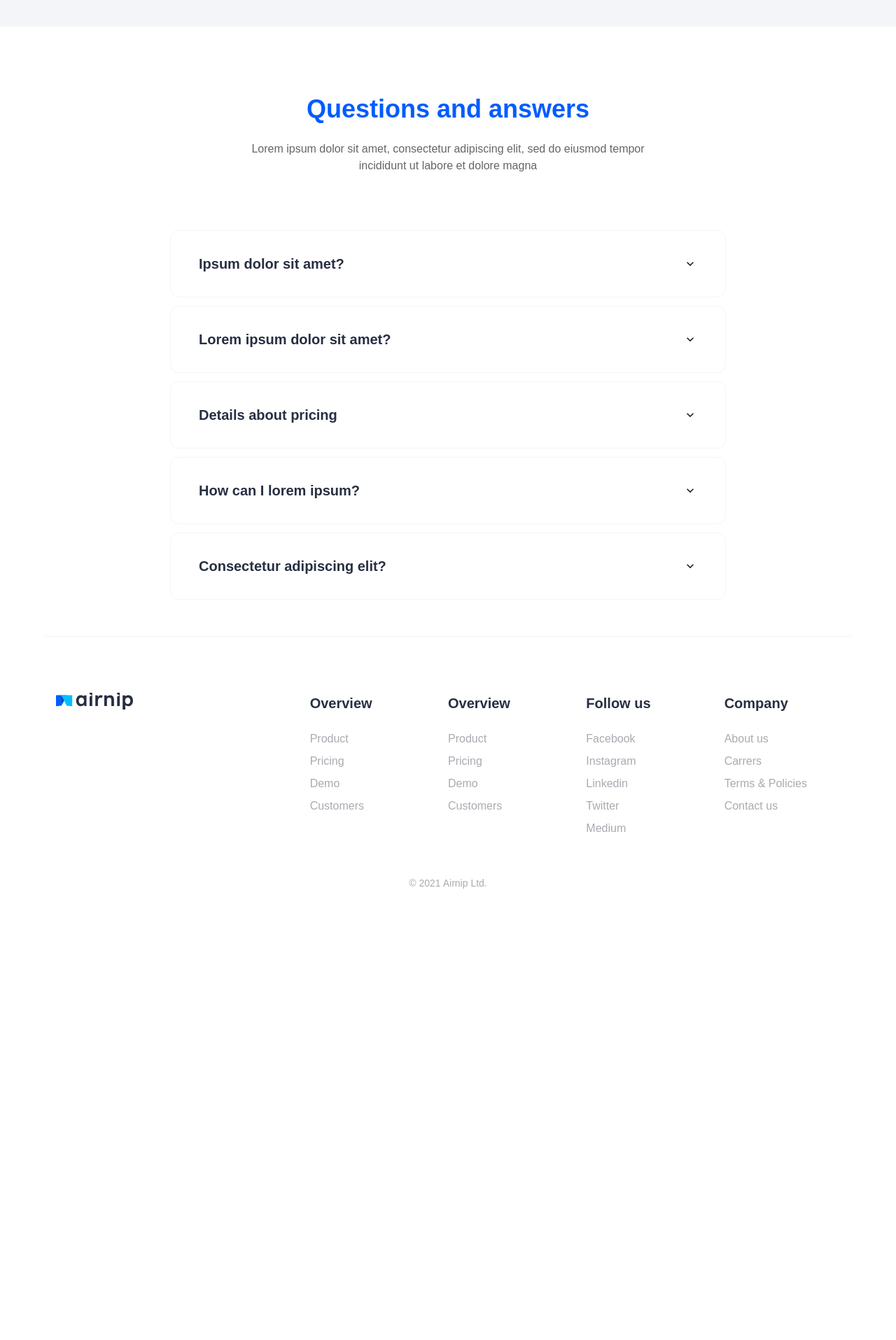
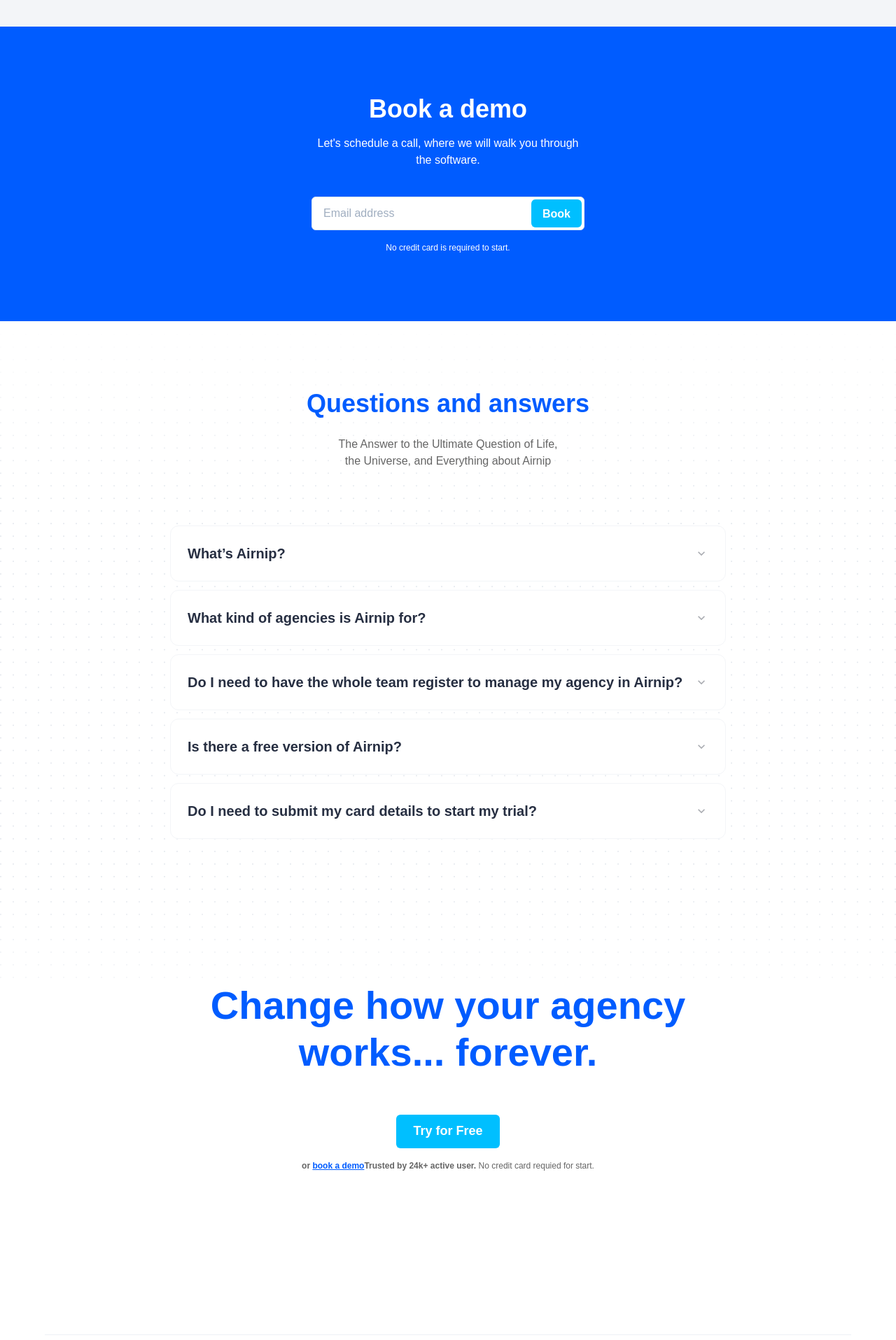
Before and after one commit to sarkozigabor13/nextjsAirnip, a Next.js app: page / in a window 1280 px wide. Shown: the part 925-2840 px from the top of the page at 70% size. Before the commit the page ends 2230 px from the top, so only its background shows below. Built offline with nearby package versions, Linux system fonts and the light colour scheme.

Commit message:
Book a demo section created

```diff
--- /dev/null
+++ b/components/book/cta.js
@@ -0,0 +1,31 @@
+import {
+    Input,
+    Button,
+    InputGroup,
+    InputRightElement
+  } from "@chakra-ui/react";
+
+export default function ctaBook() {
+    return (
+        <InputGroup size="lg" w="full" mb={'16px'} mt={'40px'} display={{ base: "none", lg: "flex" }}>
+          <Input
+            color="brand.900"
+            type="email"
+            placeholder="Email address"
+            bg="white"
+            fontSize={'16px'}
+          />
+          <InputRightElement w="auto">
+            <Button
+              color="white"
+              variant="solid"
+              bg={"buttonBlue"}
+              type="submit"
+              m={'4px'}
+            >
+              Book
+            </Button>
+          </InputRightElement>
+        </InputGroup>
+    )
+}
--- /dev/null
+++ b/components/book/index.js
@@ -0,0 +1,38 @@
+import {
+  Box,
+  Button,
+  Center,
+  Container,
+  Heading,
+  Text,
+} from "@chakra-ui/react";
+
+import CtaBook from "../book/cta"
+
+export default function bookSection() {
+  return (
+    <Box bg={"#0048C8"}>
+      <Container maxW={"7xl"} py={"96px"} bg={"#005CFF"}>
+        <Center>
+          <Box maxW={"390px"}>
+            <Center color={"white"}>
+              <Heading>Book a demo</Heading>
+            </Center>
+            <Center>
+              <Text mt={'16px'} color={"white"} textAlign={"center"}>
+                Let's schedule a call, where we will walk you through the
+                software.
+              </Text>
+            </Center>
+            <Center>
+              <CtaBook />
+            </Center>
+            <Center>
+              <Text fontSize={'12px'} fontWeight={'400'} color={"white"}>No credit card is required to start.</Text>
+            </Center>
+          </Box>
+        </Center>
+      </Container>
+    </Box>
+  );
+}
--- a/components/questions/collapse.js
+++ b/components/questions/collapse.js
@@ -10,30 +10,30 @@
 
 const questions = [
   {
-    title: "Ipsum dolor sit amet?",
+    title: "What’s Airnip?",
     text: "Lorem ipsum dolor sit amet, consectetur adipiscing elit, sed do eiusmod tempor incididunt ut labore et dolore magna aliqua. Ut enim ad minim veniam, quis nostrud exercitation ullamco laboris nisi ut aliquip ex ea commodo consequat.",
   },
   {
-    title: "Lorem ipsum dolor sit amet?",
+    title: "What kind of agencies is Airnip for?",
     text: "Lorem ipsum dolor sit amet, consectetur adipiscing elit, sed do eiusmod tempor incididunt ut labore et dolore magna aliqua. Ut enim ad minim veniam, quis nostrud exercitation ullamco laboris nisi ut aliquip ex ea commodo consequat.",
   },
   {
-    title: "Details about pricing",
+    title: "Do I need to have the whole team register to manage my agency in Airnip?",
     text: "Lorem ipsum dolor sit amet, consectetur adipiscing elit, sed do eiusmod tempor incididunt ut labore et dolore magna aliqua. Ut enim ad minim veniam, quis nostrud exercitation ullamco laboris nisi ut aliquip ex ea commodo consequat.",
   },
   {
-    title: "How can I lorem ipsum?",
+    title: "Is there a free version of Airnip?",
     text: "Lorem ipsum dolor sit amet, consectetur adipiscing elit, sed do eiusmod tempor incididunt ut labore et dolore magna aliqua. Ut enim ad minim veniam, quis nostrud exercitation ullamco laboris nisi ut aliquip ex ea commodo consequat.",
   },
   {
-    title: "Consectetur adipiscing elit?",
+    title: "Do I need to submit my card details to start my trial?",
     text: "Lorem ipsum dolor sit amet, consectetur adipiscing elit, sed do eiusmod tempor incididunt ut labore et dolore magna aliqua. Ut enim ad minim veniam, quis nostrud exercitation ullamco laboris nisi ut aliquip ex ea commodo consequat.",
   },
 ];
 
 const SingleAccordionItem = ({ children }) => {
   return (
-    <AccordionItem border="none">
+    <AccordionItem  border="none">
       {({ isExpanded }) => (
         <Box
           border="1px"
@@ -54,6 +54,7 @@
   return (
     <h2>
       <AccordionButton
+         p={'0px'}
         _hover={{
           background: "transparent",
         }}
@@ -70,7 +71,7 @@
         >
           {children}
         </Box>
-        <AccordionIcon />
+        <AccordionIcon color={"#A9ABB1"} />
       </AccordionButton>
     </h2>
   );
@@ -81,10 +82,10 @@
     <Box>
       <Center>
         <Accordion w={"794px"} allowMultiple>
-          {questions.map((question) => (
-            <SingleAccordionItem>
+          {questions.map((question, index) => (
+            <SingleAccordionItem key={index}>
               <QuestionTitle>{question.title}</QuestionTitle>
-              <AccordionPanel pb={4}>{question.text}</AccordionPanel>
+              <AccordionPanel px={'0px'} pt={'8px'}>{question.text}</AccordionPanel>
             </SingleAccordionItem>
           ))}
         </Accordion>
--- /dev/null
+++ b/components/questions/cta.js
@@ -0,0 +1,47 @@
+import { chakra, Center, Heading, Text, Button, Link } from "@chakra-ui/react";
+
+export default function ctaSection() {
+  return (
+    <>
+      <Center>
+        <Heading
+          fontSize="56px"
+          maxW={"794px"}
+          color="#005CFF"
+          textAlign={"center"}
+        >
+          Change how your agency works... forever.
+        </Heading>
+      </Center>
+      <Center pt={"56px"}>
+        <Button
+          color="white"
+          variant="solid"
+          bg={"buttonBlue"}
+          size="lg"
+          type="submit"
+        >
+          Try for Free
+        </Button>
+      </Center>
+      <Center>
+        <Text
+          pt={"16px"}
+          pb={'192px'}
+          fontSize={"12px"}
+          textAlign={"center"}
+          color={"#656565"}
+        >
+          <chakra.span fontWeight="bold">
+            or{" "}
+            <Link textDecoration={"underline"} color="#005CFF" href="#">
+              book a demo
+            </Link>
+            Trusted by 24k+ active user.
+          </chakra.span>{" "}
+          No credit card requied for start.
+        </Text>
+      </Center>
+    </>
+  );
+}
--- a/components/questions/index.js
+++ b/components/questions/index.js
@@ -1,10 +1,12 @@
 import { Box, Center, Container, Heading, Text } from "@chakra-ui/react";
 
-import CollapseSection from "../questions/collapse"
+import CollapseSection from "../questions/collapse";
+import CtaSection from "../questions/cta";
 
 export default function questionsSection() {
   return (
-    <Box w="100%" pt={"96px"}>
+    <>
+      <Box w="100%" pt={"96px"} bgImage="url('./acc_bg.svg')" pb={"192px"}>
         <Container maxW={"7xl"}>
           <Center>
             <Heading fontSize="36px" color="#005CFF">
@@ -12,15 +14,25 @@
             </Heading>
           </Center>
           <Center pb={"80px"}>
-          <Text pt={"24px"} textAlign={"center"} color={"#656565"}>
-            Lorem ipsum dolor sit amet, consectetur adipiscing elit, sed do
-            eiusmod tempor
+            <Text
+              pt={"24px"}
+              fontSize={"16px"}
+              textAlign={"center"}
+              color={"#656565"}
+            >
+              The Answer to the Ultimate Question of Life,
               <br />
-            incididunt ut labore et dolore magna
+              the Universe, and Everything about Airnip
             </Text>
           </Center>
           <CollapseSection />
         </Container>
       </Box>
+      <Box>
+        <Container maxW={"7xl"}>
+          <CtaSection />
+        </Container>
+      </Box>
+    </>
   );
 }
--- a/pages/index.js
+++ b/pages/index.js
@@ -1,6 +1,7 @@
 import Head from "next/head";
 import Navbar from "../components/navbar";
 import HeroSection from "../components/hero";
+import BookSection from "../components/book";
 import FloatingButton from "../components/floatingButton";
 import PartnersSection from "../components/partners";
 import FooterSection from "../components/footer";
@@ -18,6 +19,7 @@
       <Navbar />
       <HeroSection />
       <PartnersSection />
+      <BookSection />
       <QuestionsSection />
       <FooterSection />
     </>
```
Also changed, not shown: public/acc_bg.svg (added). Lines whose indentation alone changed are shown as unchanged.
